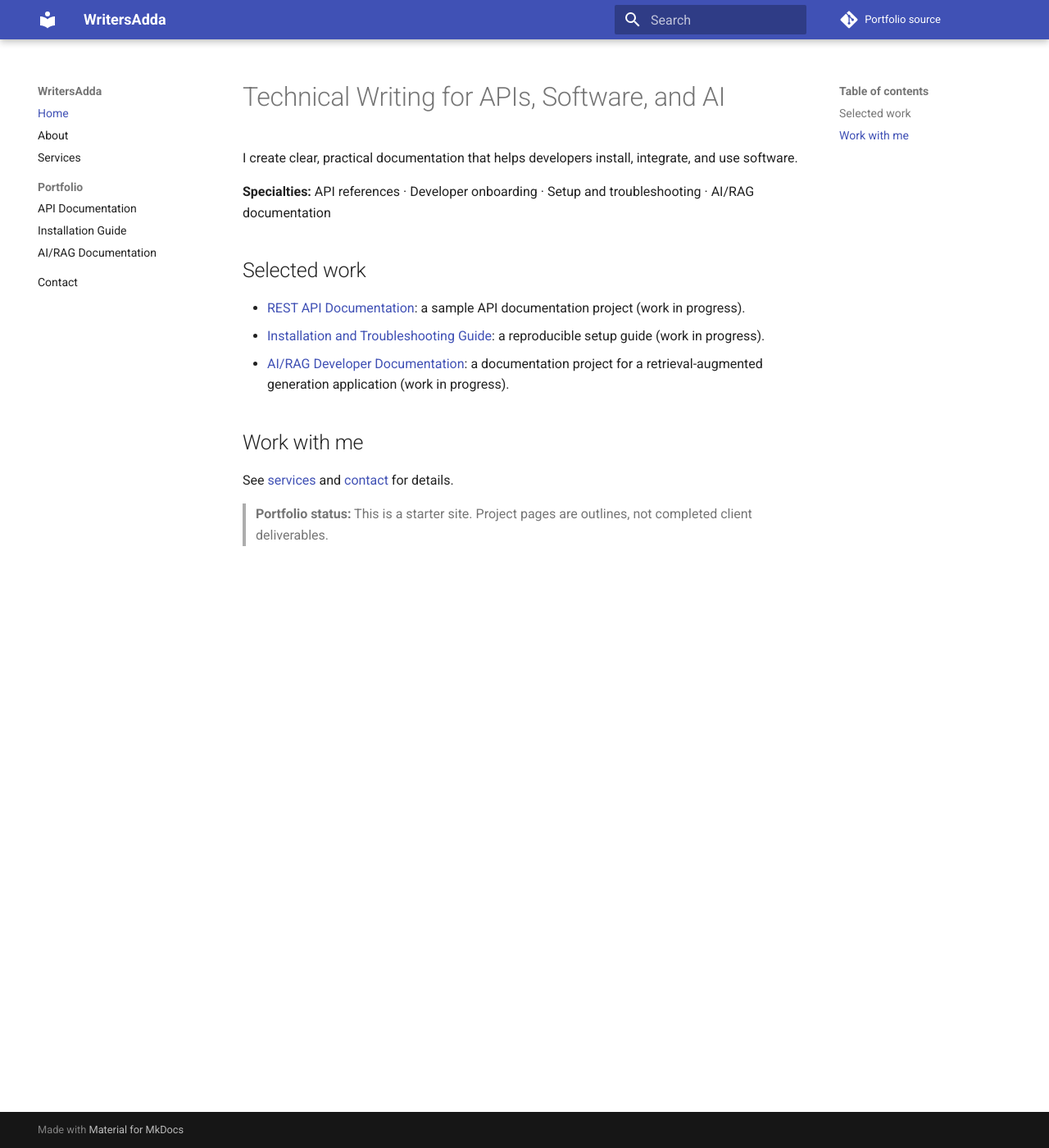
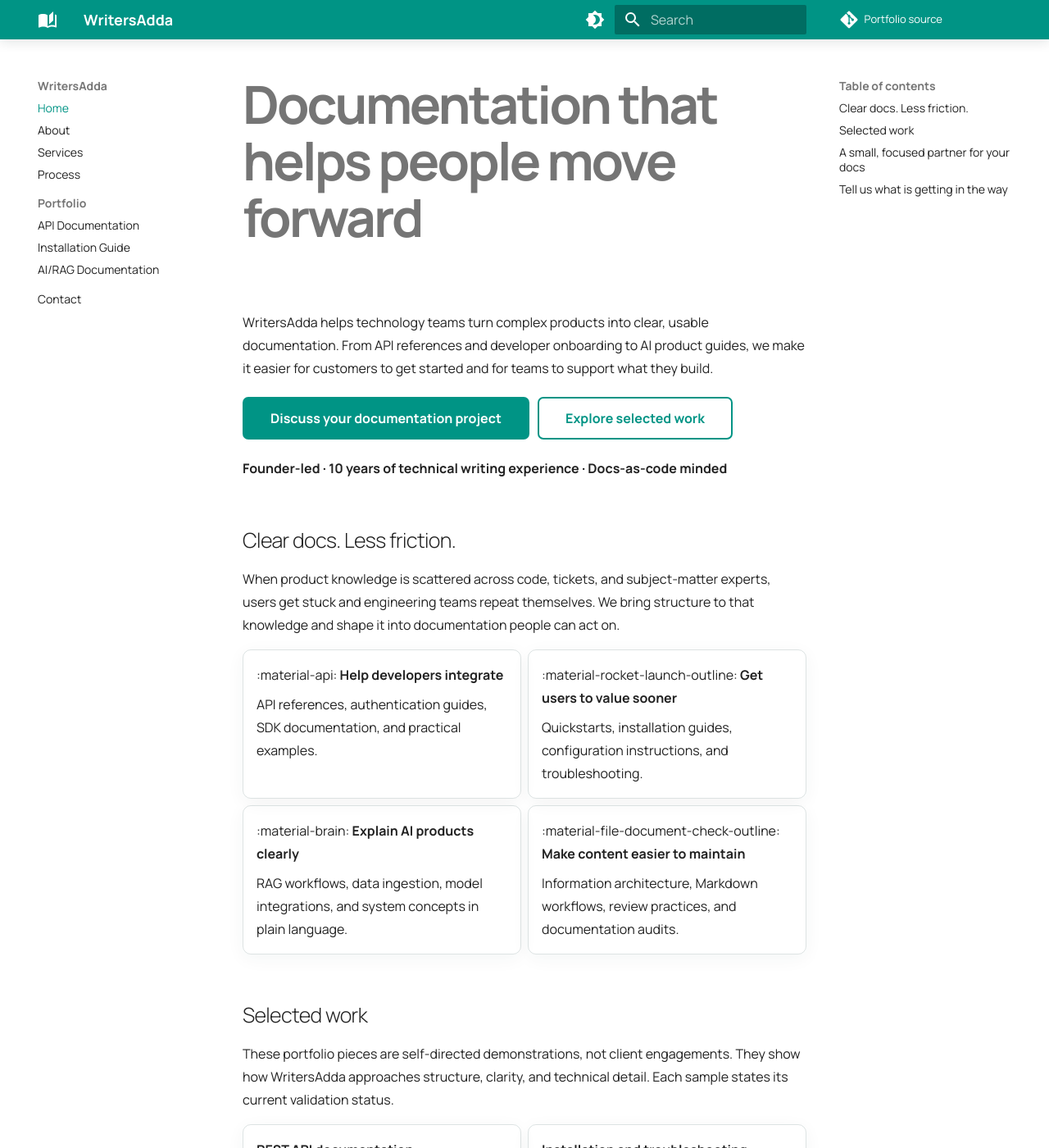
Before and after one commit to writersadda24/writersadda, an MkDocs documentation site: the page built from docs/index.md, in a window 1280 px wide and 1400 px high. Shown: the whole window at 82% size. Built offline with MkDocs 1.6.1 and Material for MkDocs 9.7.7, drawn with Linux system fonts in a browser that asks for light colours; comment, search, counter and statistics services are not loaded; some of the changed text lies outside the part shown.

Commit message:
Revamp WritersAdda website

```diff
--- a/docs/index.md
+++ b/docs/index.md
@@ -1,17 +1,70 @@
-# Technical Writing for APIs, Software, and AI
+# Documentation that helps people move forward
 
-I create clear, practical documentation that helps developers install, integrate, and use software.
+WritersAdda helps technology teams turn complex products into clear, usable documentation. From API references and developer onboarding to AI product guides, we make it easier for customers to get started and for teams to support what they build.
 
-**Specialties:** API references · Developer onboarding · Setup and troubleshooting · AI/RAG documentation
+[Discuss your documentation project](contact.md){ .md-button .md-button--primary }
+[Explore selected work](#selected-work){ .md-button }
+
+**Founder-led · 10 years of technical writing experience · Docs-as-code minded**
+
+## Clear docs. Less friction.
+
+When product knowledge is scattered across code, tickets, and subject-matter experts, users get stuck and engineering teams repeat themselves. We bring structure to that knowledge and shape it into documentation people can act on.
+
+<div class="grid cards" markdown>
+
+-   :material-api: **Help developers integrate**
+
+    API references, authentication guides, SDK documentation, and practical examples.
+
+-   :material-rocket-launch-outline: **Get users to value sooner**
+
+    Quickstarts, installation guides, configuration instructions, and troubleshooting.
+
+-   :material-brain: **Explain AI products clearly**
+
+    RAG workflows, data ingestion, model integrations, and system concepts in plain language.
+
+-   :material-file-document-check-outline: **Make content easier to maintain**
+
+    Information architecture, Markdown workflows, review practices, and documentation audits.
+
+</div>
 
 ## Selected work
 
-- [REST API Documentation](projects/api-documentation.md): a sample API documentation project (work in progress).
-- [Installation and Troubleshooting Guide](projects/installation-guide.md): a reproducible setup guide (work in progress).
-- [AI/RAG Developer Documentation](projects/rag-documentation.md): a documentation project for a retrieval-augmented generation application (work in progress).
+These portfolio pieces are self-directed demonstrations, not client engagements. They show how WritersAdda approaches structure, clarity, and technical detail. Each sample states its current validation status.
 
-## Work with me
+<div class="grid cards" markdown>
 
-See [services](services.md) and [contact](contact.md) for details.
+-   **REST API documentation**
 
-> **Portfolio status:** This is a starter site. Project pages are outlines, not completed client deliverables.
+    A sample reference for a fictional task-management API, including endpoint structure and example requests.
+
+    [View the API sample](projects/api-documentation.md)
+
+-   **Installation and troubleshooting**
+
+    A practical setup guide outline designed around a repeatable developer workflow.
+
+    [View the setup sample](projects/installation-guide.md)
+
+-   **AI/RAG developer guide**
+
+    A conceptual walkthrough of ingestion, retrieval, and grounded answer generation.
+
+    [View the AI/RAG sample](projects/rag-documentation.md)
+
+</div>
+
+## A small, focused partner for your docs
+
+You work directly with an experienced technical writer. We start with your users, product, and current content, then agree on a useful first deliverable and a review path with your subject-matter experts.
+
+[See how we work](process.md) · [Meet WritersAdda](about.md)
+
+## Tell us what is getting in the way
+
+Whether you need a focused documentation sprint or help bringing order to an existing doc set, share the product, audience, and challenge. We’ll work out a sensible next step together.
+
+[Start a conversation](contact.md){ .md-button .md-button--primary }
--- /dev/null
+++ b/docs/stylesheets/extra.css
@@ -0,0 +1,83 @@
+:root {
+  --md-primary-fg-color: #123b3a;
+  --md-primary-fg-color--light: #1b5552;
+  --md-primary-fg-color--dark: #0b2828;
+  --md-accent-fg-color: #d78a3e;
+  --md-text-font: "Manrope", sans-serif;
+}
+
+[data-md-color-scheme="slate"] {
+  --md-primary-fg-color: #153b3a;
+  --md-accent-fg-color: #f1ad62;
+}
+
+.md-header {
+  box-shadow: 0 2px 16px #081e1d22;
+}
+
+.md-main__inner {
+  margin-top: 1.2rem;
+}
+
+.md-content h1 {
+  max-width: 17ch;
+  font-size: clamp(2.1rem, 5vw, 3.4rem);
+  line-height: 1.08;
+  letter-spacing: -0.045em;
+  font-weight: 800;
+}
+
+.md-content h2 {
+  margin-top: 2.8rem;
+  letter-spacing: -0.025em;
+}
+
+.md-content p {
+  line-height: 1.75;
+}
+
+.md-content .md-button {
+  border-radius: 0.35rem;
+  font-weight: 700;
+  margin: 0.25rem 0.35rem 0.25rem 0;
+  transition: transform 160ms ease, box-shadow 160ms ease;
+}
+
+.md-content .md-button:hover {
+  transform: translateY(-2px);
+  box-shadow: 0 7px 20px #123b3a24;
+}
+
+.md-typeset .grid.cards > ul > li,
+.md-typeset .grid.cards > ol > li {
+  border-radius: 0.5rem;
+  border-color: #123b3a24;
+  box-shadow: 0 5px 22px #123b3a0c;
+  transition: transform 180ms ease, box-shadow 180ms ease;
+}
+
+.md-typeset .grid.cards > ul > li:hover,
+.md-typeset .grid.cards > ol > li:hover {
+  transform: translateY(-3px);
+  box-shadow: 0 12px 28px #123b3a18;
+}
+
+.md-typeset .grid.cards > ul > li > hr,
+.md-typeset .grid.cards > ol > li > hr {
+  border-color: #d78a3e;
+}
+
+.md-typeset blockquote {
+  border-left-color: var(--md-accent-fg-color);
+}
+
+.md-footer {
+  margin-top: 3rem;
+}
+
+@media (prefers-reduced-motion: reduce) {
+  *, *::before, *::after {
+    scroll-behavior: auto !important;
+    transition-duration: 0.01ms !important;
+  }
+}
--- a/mkdocs.yml
+++ b/mkdocs.yml
@@ -1,12 +1,13 @@
 site_name: WritersAdda
-site_description: API, developer, and AI documentation portfolio
-site_url: https://YOUR-USERNAME.github.io/technical-writing-portfolio/
-repo_url: https://github.com/YOUR-USERNAME/technical-writing-portfolio
+site_description: Founder-led technical documentation for software, API, and AI product teams.
+site_url: https://writersadda24.github.io/writersadda/
+repo_url: https://github.com/writersadda24/writersadda
 repo_name: Portfolio source
 nav:
   - Home: index.md
   - About: about.md
   - Services: services.md
+  - Process: process.md
   - Portfolio:
       - API Documentation: projects/api-documentation.md
       - Installation Guide: projects/installation-guide.md
@@ -19,10 +20,31 @@ theme:
     - navigation.top
     - content.code.copy
   palette:
-    primary: indigo
-    accent: blue
+    - scheme: default
+      primary: teal
+      accent: amber
+      toggle:
+        icon: material/brightness-4
+        name: Switch to dark mode
+    - scheme: slate
+      primary: teal
+      accent: amber
+      toggle:
+        icon: material/brightness-7
+        name: Switch to light mode
+  font:
+    text: Manrope
+    code: JetBrains Mono
+  icon:
+    logo: material/book-open-page-variant
+extra_css:
+  - stylesheets/extra.css
+extra:
+  generator: false
 markdown_extensions:
   - admonition
   - tables
+  - attr_list
+  - md_in_html
   - pymdownx.superfences
   - pymdownx.highlight
```
Also changed, not shown: README.md (+12 -35 lines), docs/about.md (+18 -10 lines), docs/contact.md (+18 -7 lines), docs/process.md (added, +29 -0 lines), docs/services.md (+34 -10 lines).
